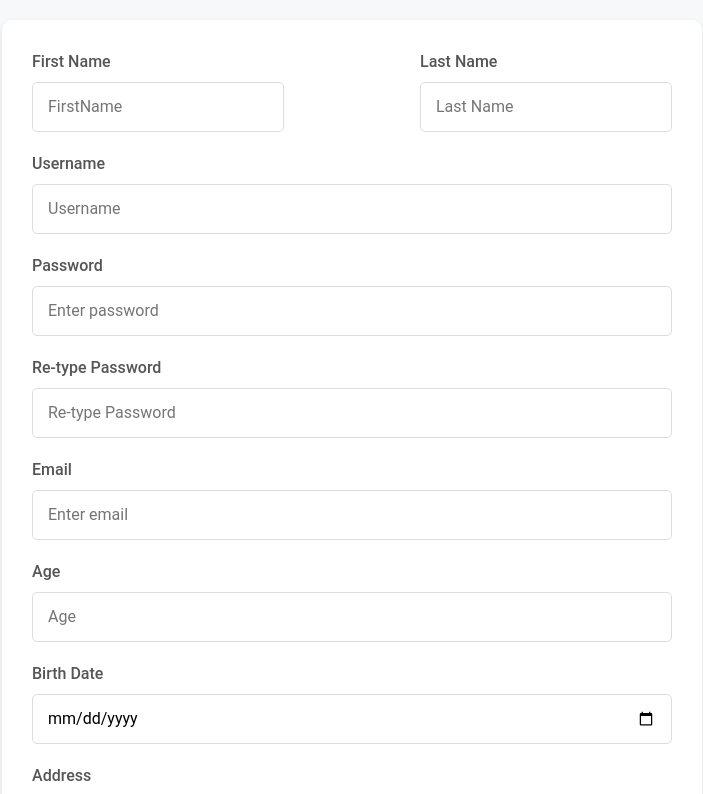
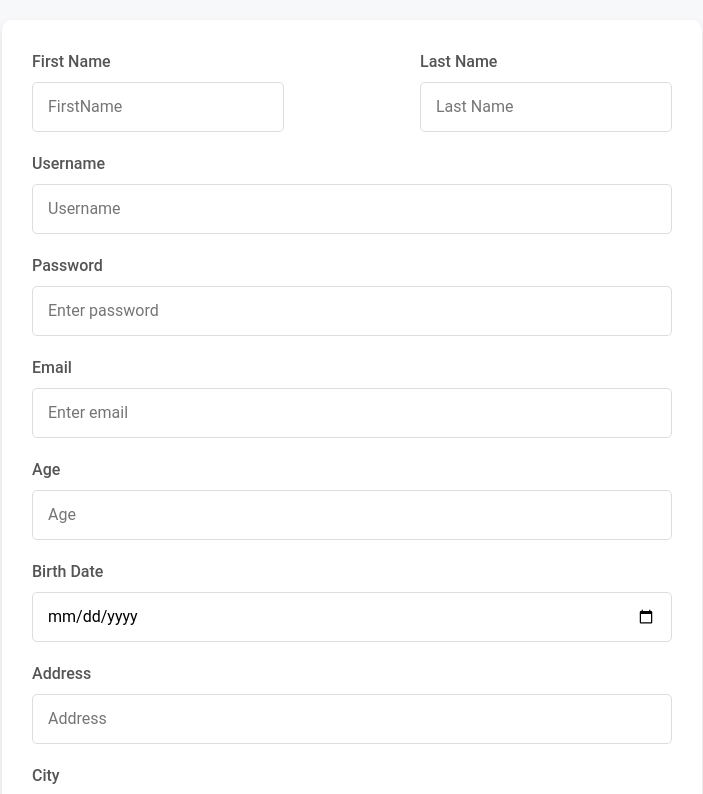
Before and after one commit to mennamohamed0207/Egyptian-Premier-League-Match-Reservation-System, an Angular app in the folder Frontend/match_reservation_app/: page / in a window 1280 px wide. Shown: the top 794 px of the page, without its empty margins (288-991 px from the left). Built offline with nearby package versions, Linux system fonts and the light colour scheme.

Commit message:
fixing error in password

```diff
--- a/Frontend/match_reservation_app/src/app/sign-up/sign-up.component.html
+++ b/Frontend/match_reservation_app/src/app/sign-up/sign-up.component.html
@@ -39,20 +39,7 @@
 
             </div>
 
-            <!-- Re-type Password Input -->
-            <div class="form-group">
-                <label for="password">Re-type Password</label>
-                <input type="password" placeholder="Re-type Password" name="retypePassword"
-                    formControlName="retypePassword"
-                    [ngClass]="{'ng-invalid': myForm.errors?.['passwordMismatch'] && myForm.get('retypePassword')?.touched}">
-                <div class="errorEmpty"
-                    *ngIf="myForm.get('retypePassword')?.touched&& myForm.errors?.['passwordMismatch']&& !myForm.get('retypePassword')?.valid">
-                    <div
-                        *ngIf="(myForm.get('retypePassword')?.errors?.['required'])&&!myForm.get('retypePassword')?.valid">
-                        You should retype your password</div>
-                    <div *ngIf="myForm.errors?.['passwordMismatch']"> Passwords must be matched</div>
-                </div>
-            </div>
+
 
             <!-- Email Input -->
             <div class="form-group">
@@ -125,7 +112,7 @@
                 </div>
                 <div class="errorEmpty" *ngIf="myForm.get('gender')?.touched && !myForm.get('gender')?.valid">
 
-                <div *ngIf="myForm.get('gender')?.errors?.['required']">Gender is required</div>
+                    <div *ngIf="myForm.get('gender')?.errors?.['required']">Gender is required</div>
                 </div>
             </div>
 
@@ -141,7 +128,7 @@
                     <label for="radio2">Fan</label>
                 </div>
                 <div class="errorEmpty" *ngIf="myForm.get('role')?.touched && !myForm.get('role')?.valid">
-                <div *ngIf="myForm.get('role')?.errors?.['required']">Gender is required</div>
+                    <div *ngIf="myForm.get('role')?.errors?.['required']">Gender is required</div>
                 </div>
             </div>
 
--- a/Frontend/match_reservation_app/src/app/sign-up/sign-up.component.ts
+++ b/Frontend/match_reservation_app/src/app/sign-up/sign-up.component.ts
@@ -16,7 +16,6 @@ export class SignUpComponent  implements OnInit {
       lastname:new FormControl(null, [Validators.required]),
       username: new FormControl(null, [Validators.required, Validators.minLength(3)]),
       password: new FormControl(null, [Validators.required]),
-      retypePassword: new FormControl(null, [Validators.required]),
       email: new FormControl(null, [Validators.required, Validators.email]),
       age: new FormControl(null,[Validators.required]),
       gender: new FormControl(null,[Validators.required]),
```
Also changed, not shown: 1 other file (tests, documents, lock files or other folders).
